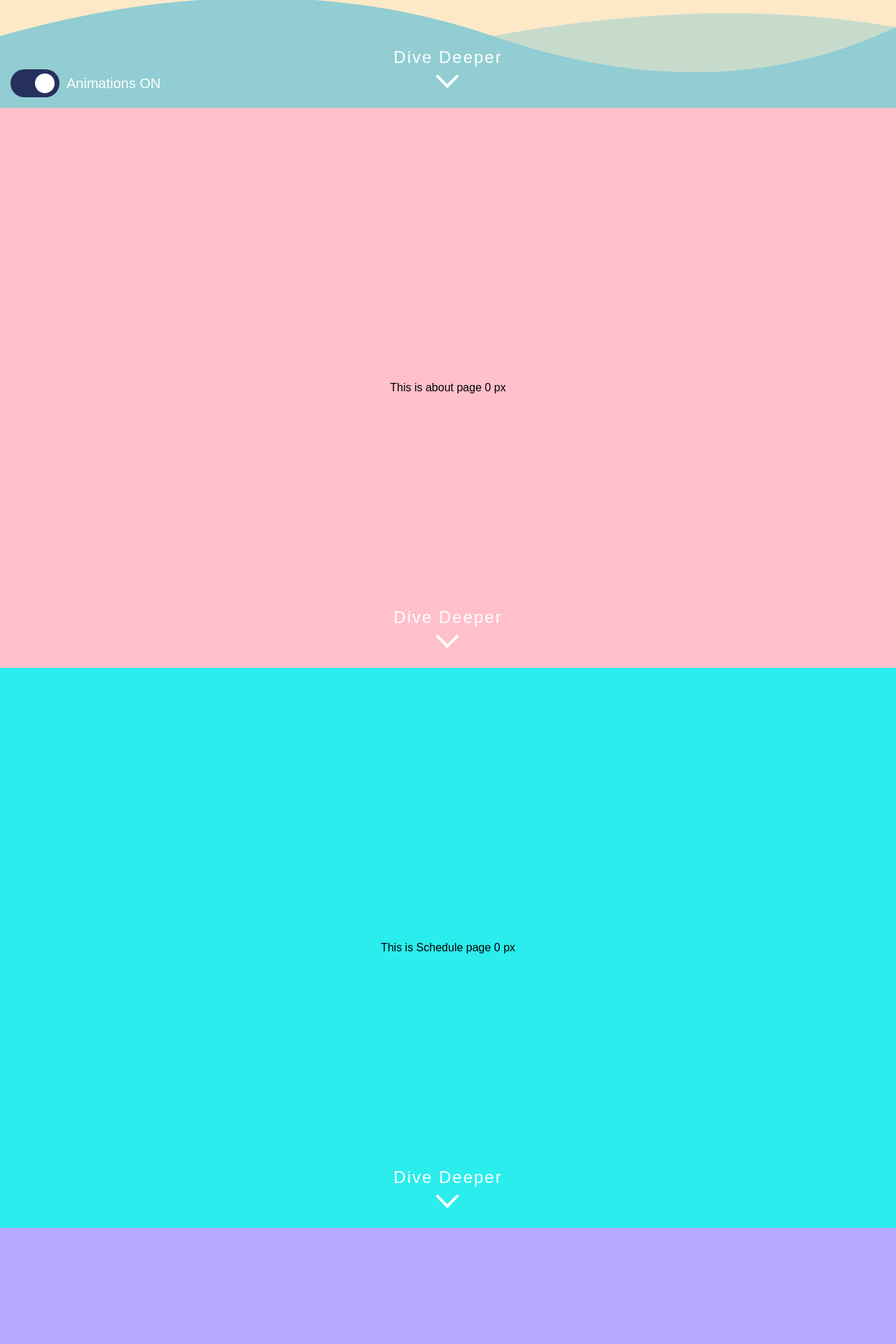
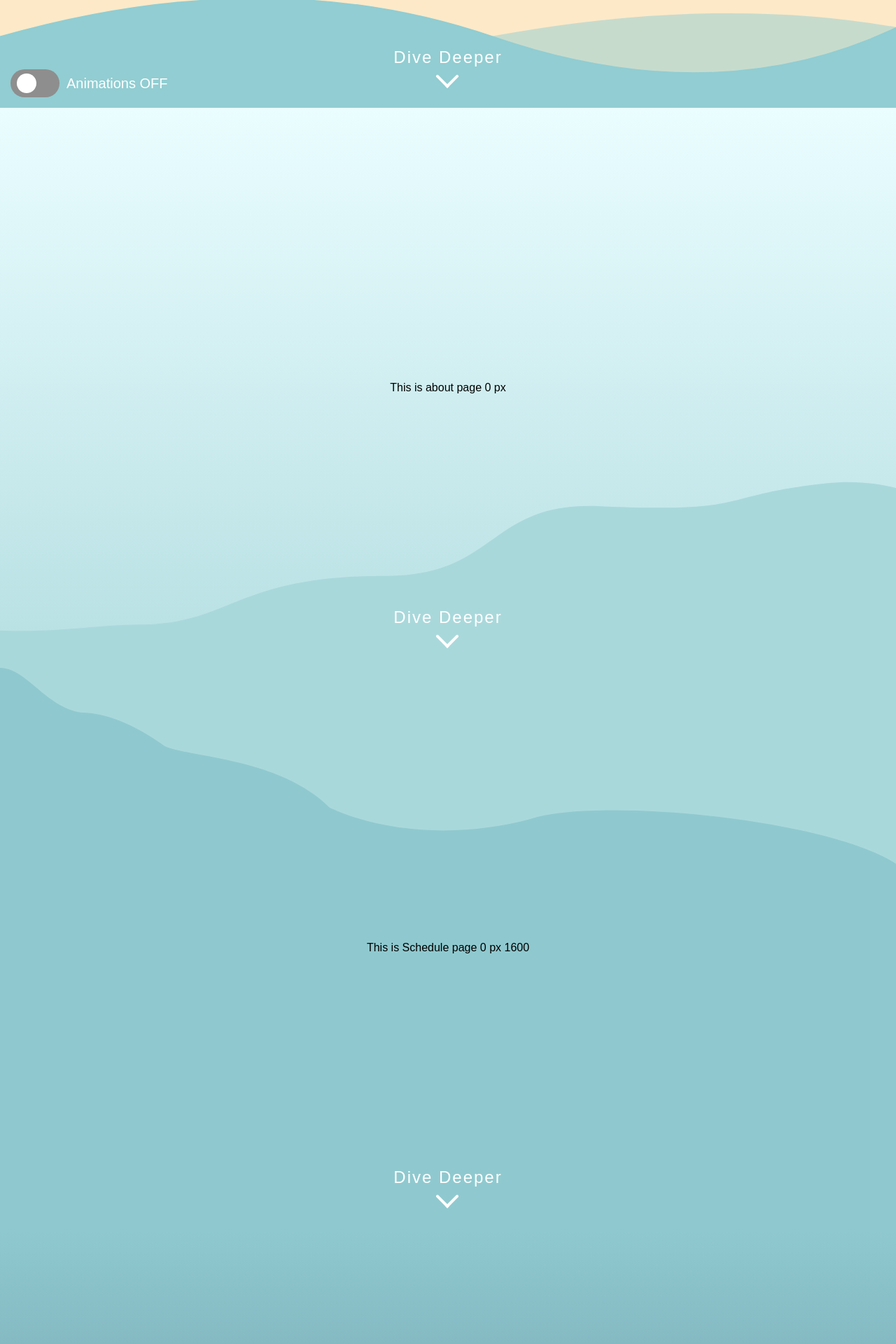
Before and after one commit to VandyHacks/vh9-promo-site, a Svelte app: page / in a window 1280 px wide. Shown: the part 646-2566 px from the top of the page at 70% size. Built offline with nearby package versions, Linux system fonts and the light colour scheme; a web font is replaced by a local one.

Commit message:
implement background & add a bunch of svgs. oh and it's also 2am now

```diff
--- a/src/components/Navbar.svelte
+++ b/src/components/Navbar.svelte
@@ -152,7 +152,7 @@
 
 	#submarine-container {
 		position: absolute;
-		background-color: aquamarine;
+		border: 5px solid aquamarine;
 		top: 50%;
 		transform: translateY(-50%);
 		width: 100%;
--- /dev/null
+++ b/src/components/svgs/FillerRectangle.svelte
@@ -0,0 +1,14 @@
+<script>
+	export let color;
+</script>
+
+<svg
+	width="100%"
+	height="100%"
+	viewBox="0 0 100 50"
+	fill="none"
+	xmlns="http://www.w3.org/2000/svg"
+	preserveAspectRatio="none"
+>
+	<path d="M 0 0 H 100 V 50 H 0 Z" fill={color} />
+</svg>
--- /dev/null
+++ b/src/components/svgs/OceanFloor1.svelte
@@ -0,0 +1,17 @@
+<script>
+	export let color;
+</script>
+
+<svg
+	width="100%"
+	height="100%"
+	viewBox="0 0 375 300"
+	fill="none"
+	xmlns="http://www.w3.org/2000/svg"
+	preserveAspectRatio="none"
+>
+	<path
+		d="M 0 280 C 24.3928 281.289 39.9289 277.0757 58.4865 276.8763 C 97.3328 276.4592 98.2808 250.7443 161.312 250.7443 C 208.856 250.7443 203.908 210.685 251.311 213.4294 C 315.48 217.147 299.43 207.5356 345.64 201.1462 C 362.761 198.7766 375 203.7274 375 203.7274 V 500 H 0 L 0 280 L 0 280 Z"
+		fill={color}
+	/>
+</svg>
--- /dev/null
+++ b/src/components/svgs/OceanFloor2.svelte
@@ -0,0 +1,17 @@
+<script>
+	export let color;
+</script>
+
+<svg
+	width="100%"
+	height="100%"
+	viewBox="0 0 375 100"
+	fill="none"
+	xmlns="http://www.w3.org/2000/svg"
+	preserveAspectRatio="none"
+>
+	<path
+		d="M 0 0 C 11 0 19 7 34 8 C 44 8 56 10 69 14 C 79 16 117 16 138 25 C 164 30 196 30 222 27 C 250 23 347 27 375 35 V 60 H 0 Z"
+		fill={color}
+	/>
+</svg>
--- a/src/pages/About.svelte
+++ b/src/pages/About.svelte
@@ -1,17 +1,58 @@
 <script>
 	import DiveDeeper from "../components/DiveDeeper.svelte";
+	import OceanFloor1 from "../components/svgs/OceanFloor1.svelte";
+	import FillerRectangle from "../components/svgs/FillerRectangle.svelte";
+	import { innerHeightVal, pageOrder, isAnimationOn } from "../stores.js";
+	$: currentPageOrder = $pageOrder["about"];
+	$: absHeight = $innerHeightVal * currentPageOrder;
 	export let y;
+	let scroll = 0.3;
+	let color = "#A9D8DB";
+	let translateAmount = 0;
+	$: y,
+		(translateAmount =
+			y < absHeight * 0.7
+				? absHeight * 0.7
+				: y > absHeight * 2
+				? 0
+				: (absHeight - y) * scroll);
 </script>
 
 <div id="about">
+	{#if $isAnimationOn}
+		<div id="floor" style="transform: translateY({translateAmount}px)">
+			<OceanFloor1 {color} />
+
+			{#if y > absHeight * 0.7}
+				<div style="transform: translateY(-10px)">
+					<FillerRectangle {color} />
+				</div>
+			{/if}
+		</div>
+	{:else}
+		<div id="floor">
+			<OceanFloor1 {color} />
+		</div>
+	{/if}
+
 	<div class="center">This is about page {y} px</div>
 
 	<DiveDeeper currentPage="about" />
 </div>
 
 <style>
+	#floor {
+		width: 100%;
+		height: 100%;
+		bottom: 0;
+		left: 0;
+	}
+
 	#about {
-		background-color: pink;
+		background: linear-gradient(to bottom, #eafdff, #b6dfe2 100%);
+		background: -o-linear-gradient(to bottom, #eafdff, #b6dfe2 100%);
+		background: -moz-linear-gradient(to bottom, #eafdff, #b6dfe2 100%);
+		background: -webkit-linear-gradient(to bottom, #eafdff, #b6dfe2 100%);
 		height: 100vh;
 		width: 100%;
 		margin: 0 auto;
--- a/src/pages/Faq.svelte
+++ b/src/pages/Faq.svelte
@@ -11,10 +11,14 @@
 
 <style>
 	#faq {
-		background-color: rgb(239, 249, 96);
+		background: linear-gradient(to bottom, #5f8094, #2a3053 100%);
+		background: -o-linear-gradient(to bottom, #5f8094, #2a3053 100%);
+		background: -moz-linear-gradient(to bottom, #5f8094, #2a3053 100%);
+		background: -webkit-linear-gradient(to bottom, #5f8094, #2a3053 100%);
 		height: 100vh;
 		width: 100%;
 		margin: 0 auto;
 		position: relative;
+		color: white;
 	}
 </style>
--- a/src/pages/Schedule.svelte
+++ b/src/pages/Schedule.svelte
@@ -1,17 +1,77 @@
 <script>
 	import DiveDeeper from "../components/DiveDeeper.svelte";
+	import OceanFloor2 from "../components/svgs/OceanFloor2.svelte";
+	import FillerRectangle from "../components/svgs/FillerRectangle.svelte";
+	import { innerHeightVal, pageOrder, isAnimationOn } from "../stores.js";
+	$: currentPageOrder = $pageOrder["schedule"];
+	$: absHeight = $innerHeightVal * currentPageOrder;
 	export let y;
+	let scroll = 0.5;
+	let color = "#8FC9CF";
+	let translateAmount = 0;
+	$: y,
+		(translateAmount =
+			y < absHeight - $innerHeightVal
+				? absHeight
+				: (absHeight - y) * scroll);
 </script>
 
 <div id="schedule">
-	<div class="center">This is Schedule page {y} px</div>
+	{#if $isAnimationOn}
+		<div id="floor" style="transform: translateY({translateAmount}px)">
+			<OceanFloor2 {color} />
+
+			{#if y > absHeight * 0.7}
+				<div style="transform: translateY(-400px)">
+					<FillerRectangle {color} />
+				</div>
+			{/if}
+		</div>
+	{:else}
+		<div id="floor">
+			<OceanFloor2 {color} />
+		</div>
+	{/if}
+
+	<div class="center">This is Schedule page {y} px {absHeight}</div>
 
 	<DiveDeeper currentPage="schedule" />
 </div>
 
 <style>
+	#floor {
+		width: 100%;
+		height: 100%;
+	}
 	#schedule {
-		background-color: rgb(43, 237, 237);
+		background: linear-gradient(
+			to bottom,
+			#a9d8db,
+			#a9d8db 49%,
+			#8fc9cf 50%,
+			#8fc9cf 100%
+		);
+		background: -o-linear-gradient(
+			to bottom,
+			#a9d8db,
+			#a9d8db 49%,
+			#8fc9cf 50%,
+			#8fc9cf 100%
+		);
+		background: -moz-linear-gradient(
+			to bottom,
+			#a9d8db,
+			#a9d8db 49%,
+			#8fc9cf 50%,
+			#8fc9cf 100%
+		);
+		background: -webkit-linear-gradient(
+			to bottom,
+			#a9d8db,
+			#a9d8db 49%,
+			#8fc9cf 50%,
+			#8fc9cf 100%
+		);
 		height: 100vh;
 		width: 100%;
 		margin: 0 auto;
--- a/src/pages/Speakers.svelte
+++ b/src/pages/Speakers.svelte
@@ -11,7 +11,10 @@
 
 <style>
 	#speakers {
-		background-color: rgb(181, 169, 255);
+		background: linear-gradient(to bottom, #8fc9cf, #5f8094 100%);
+		background: -o-linear-gradient(to bottom, #8fc9cf, #5f8094 100%);
+		background: -moz-linear-gradient(to bottom, #8fc9cf, #5f8094 100%);
+		background: -webkit-linear-gradient(to bottom, #8fc9cf, #5f8094 100%);
 		height: 100vh;
 		width: 100%;
 		margin: 0 auto;
--- a/src/pages/Sponsors.svelte
+++ b/src/pages/Sponsors.svelte
@@ -4,14 +4,28 @@
 
 <div id="sponsors">
 	<div class="center">This is sponsors page {y} px</div>
+
+	<div id="ground" />
 </div>
 
 <style>
 	#sponsors {
-		background-color: rgb(144, 250, 165);
+		background: linear-gradient(to bottom, #2a3053, #1b2035 100%);
+		background: -o-linear-gradient(to bottom, #2a3053, #1b2035 100%);
+		background: -moz-linear-gradient(to bottom, #2a3053, #1b2035 100%);
+		background: -webkit-linear-gradient(to bottom, #2a3053, #1b2035 100%);
 		height: 100vh;
 		width: 100%;
 		margin: 0 auto;
 		position: relative;
+		color: white;
+	}
+
+	#ground {
+		position: absolute;
+		width: 100%;
+		bottom: 0;
+		height: 12vh;
+		background-color: black;
 	}
 </style>
--- a/src/stores.js
+++ b/src/stores.js
@@ -11,6 +11,6 @@ export const pageOrder = readable({
 
 export let innerHeightVal = writable(window.innerHeight);
 
-export let isAnimationOn = writable(true);
+export let isAnimationOn = writable(false);
 
 export let isNavbarOpen = writable(false);
```
